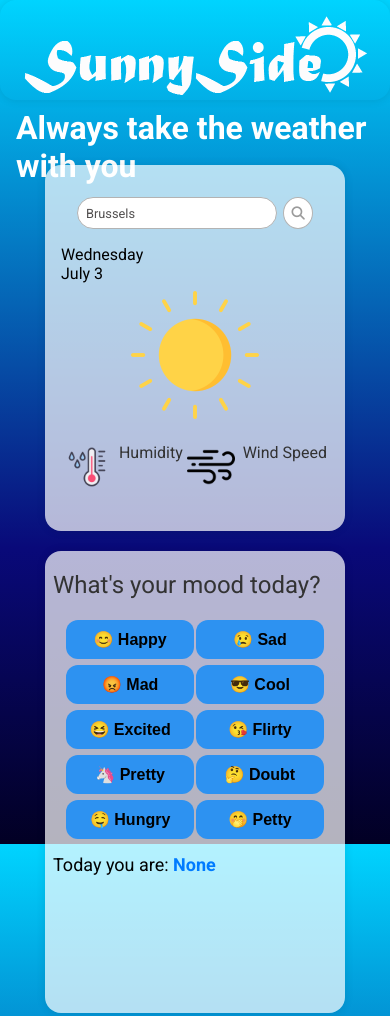
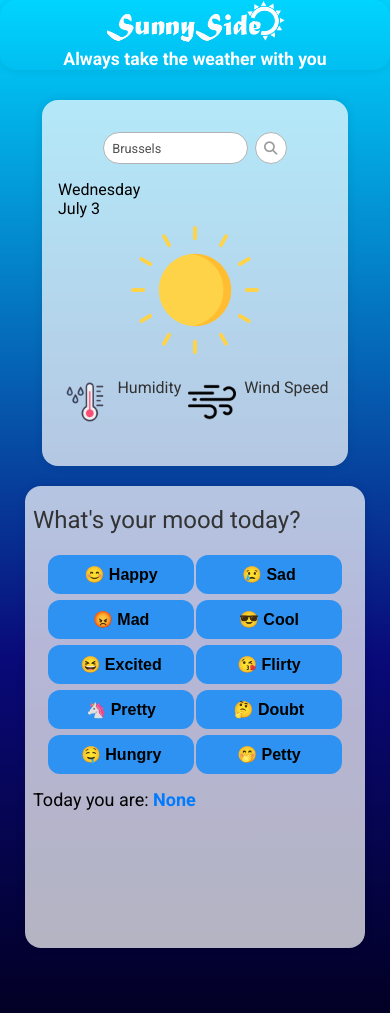
Before and after one commit to LaKiRiBlue/WeatherApp-INTERFACE3, a plain HTML site: page homePage/homePage.html in a window 390 px wide. Shown: the top 1016 px of the page. Drawn offline with Linux system fonts and the light colour scheme; no server answers.

Commit message:
"wth first small screen styling"

```diff
--- a/dailyWeather/dailyWeather.css
+++ b/dailyWeather/dailyWeather.css
@@ -19,7 +19,7 @@ body {
 }
 
 .dailyCard {
-    background-color: #ffffff;
+    background-color: rgb(255, 255, 255, 0.7);
     border-radius: 10px;
     box-shadow: 0 4px 8px rgba(0, 0, 0, 0.1);
     padding: 20px;
@@ -35,7 +35,7 @@ body {
 
 .dailyCard .weatherIcon {
     width: 50px;
-    height: 50px;
+    height: auto;
     margin-bottom: 10px;
 }
 
@@ -57,3 +57,21 @@ body {
 .dailyCard .temperature .min {
     color: #3498db;
 }
+@media only screen and (max-width: 600px) {
+    .dailyWeatherContainer {
+        width: 100%;
+        padding: 0px;
+        display: flex;
+        flex-direction: column;
+        align-items: center;
+    }
+    .dailyCard {
+        width: 90%;
+        height: 100px;
+        padding: 7px;
+        display: flex;
+        flex-direction: row;
+        flex-wrap: wrap;
+        justify-content: space-between;
+    }
+}
--- a/homePage/homePageCity.css
+++ b/homePage/homePageCity.css
@@ -1,4 +1,5 @@
 @import url('https://fonts.googleapis.com/css2?family=Roboto:wght@400;700&display=swap');
+
 * {
   margin: 0;
   padding: 0;
@@ -6,39 +7,30 @@
   font-family: 'Roboto', sans-serif;
 }
 
-body {
+html, body {
+
+  min-height: 100vh;
+  width: 100%;
   display: flex;
-    justify-content: flex-start;
+  flex-direction: column;
+  justify-content: center;
   align-items: center;
-    width: 100vw;
-    height: 100vh;
   background: linear-gradient(0deg, rgba(2, 0, 36, 1) 0%, rgba(9, 9, 121, 1) 35%, rgba(0, 212, 255, 1) 100%);
-    padding: 20px;
-    flex-direction: row;
-    align-content: space-around;
-    flex-wrap: wrap;
 }
-.header{
+
+.header {
   color: white;
   display: flex;
   justify-content: center;
   align-items: center;
-  width: 100vw;
-  height: 100px;
+  width: 100%;
+  height: 140px;
   border-radius: 1rem;
   box-shadow: 0 0 10px 0 rgba(0, 0, 0, 0.1);
   padding: 1rem;
   margin-bottom: 40px;
-  display: flex;
   flex-direction: column;
-  justify-content: space-between;
-
 }
-/* .logo{
-  width: 100%;
-  height: auto;
-  margin: 0 auto;
-} */
 
 .contentWrapper {
   display: flex;
@@ -51,7 +43,6 @@ body {
   flex-wrap: wrap;
   align-items: flex-start;
 }
-
 
 .mainContainer {
   width: 300px;
@@ -152,3 +143,42 @@ body {
   max-height: 3rem;
   margin-right: 0.5rem;
 }
+/* Media query for screens up to 768px */
+@media only screen and (max-width: 600px) {
+  body {
+    width: 100%; /* Ensure body takes up full width of viewport */
+    padding: 0; /* Remove any default padding */
+    margin: 0; /* Remove any default margin */
+  }
+  .logo {
+    width: 50%; /* Ensure logo takes up full width of viewport */
+  }
+  h1{
+    font-size: 1.1rem; /* Adjusted font size for better mobile display */}
+
+  .header {
+    height: 70px;
+    margin-bottom: 5px;
+  }
+
+  .contentWrapper {
+    display: flex;
+    flex-direction: column; /* Changed to column layout for better mobile display */
+    align-items: center;
+    /* Centered content for better mobile display */
+  }
+
+  .mainContainer {
+    width: 90%;
+    /* Adjusted width for better mobile layout */
+  }
+
+  .searchInput input {
+    width: 60%; /* Adjusted input width for smaller screens */
+  }
+
+  .searchInput button {
+    width: 2rem; /* Adjusted button width for smaller screens */
+
+  }
+}
--- a/hourly/hourlyWeather.css
+++ b/hourly/hourlyWeather.css
@@ -8,7 +8,7 @@
 }
 
 .hourlyCard {
-    background-color: #f0f0f0;
+    background-color: rgb(255, 255, 255, 0.7);
     border: 1px solid #ccc;
     border-radius: 10px;
     box-shadow: 0 2px 4px rgba(0, 0, 0, 0.1);
@@ -37,3 +37,15 @@
     font-style: italic;
     color: #555;
 }
+@media only screen and (max-width: 600px) {
+    .hourlyWeatherContainer {
+        width: 100%;
+        display: flex;
+        flex-direction: column;
+        align-items: center;
+
+    }
+    .hourlyCard {
+        width: 80%;
+    }
+}
--- a/mood/mood.css
+++ b/mood/mood.css
@@ -10,11 +10,7 @@ body {
     background: rgba(255, 255, 255, 0.7);
     box-shadow: 0 0 10px 0 rgba(0, 0, 0, 0.1);
     margin-bottom: 20px;
-    display: flex;
-    align-items: center;
-    justify-content: flex-start;
-    align-content: center;
-    flex-direction: column;
+
 }
 
 h2 {
@@ -78,3 +74,12 @@ h2 {
     -webkit-filter: saturate(0.2) opacity(0.5);
     cursor: not-allowed;
 }
+@media only screen and (max-width: 600px) {
+    .mood-container {
+        width: 100%;
+        display: flex;
+        flex-direction: column;
+        align-items: center;
+
+    }
+}
--- a/mood/mood.html
+++ b/mood/mood.html
@@ -13,7 +13,7 @@
         <h2>What's your mood today?</h2>
         <div class="moodOptions">
             <button class="moodButton" data-mood="Feeling happier than a seagull with a french fry? Smile! It confuses people.">😊 Happy</button>
-            <button class="moodButton" data-mood="Even your coffee is depressed today. If tears were currency, I'd be a millionaire.">😢 Sad</button>
+            <button class="moodButton" data-mood="Even your coffee is depressed today. If tears were currency, you'd be a millionaire.">😢 Sad</button>
             <button class="moodButton" data-mood="Anger management? Nah, I'm on the revenge diet.">😡 Mad</button>
             <button class="moodButton" data-mood="Cooler than the other side of the pillow. Chillin' like a villain on a penicillin.">😎 Cool</button>
             <button class="moodButton" data-mood="Excited like a dog with a new squeaky toy!">😆 Excited</button>
```
Also changed, not shown: homePage/homePage.html (+0 -1 lines). Lines whose indentation alone changed are shown as unchanged.
